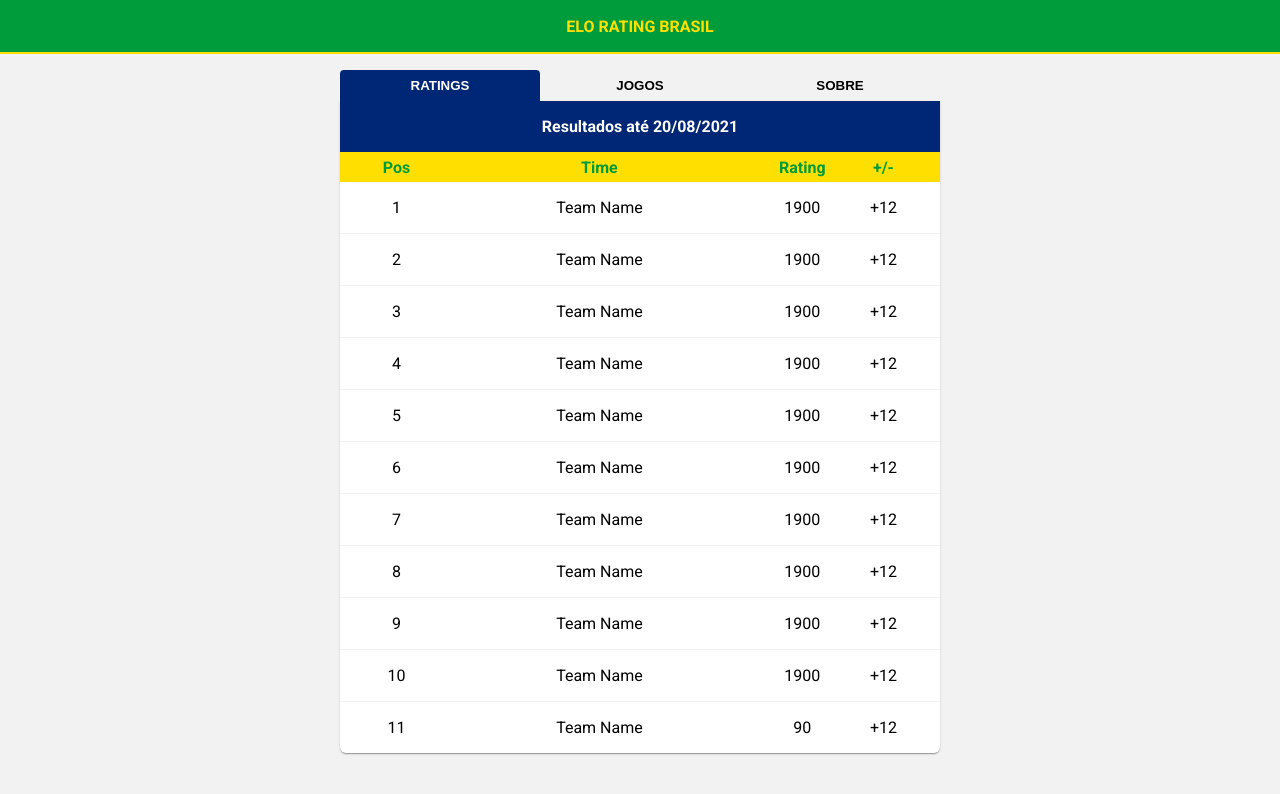
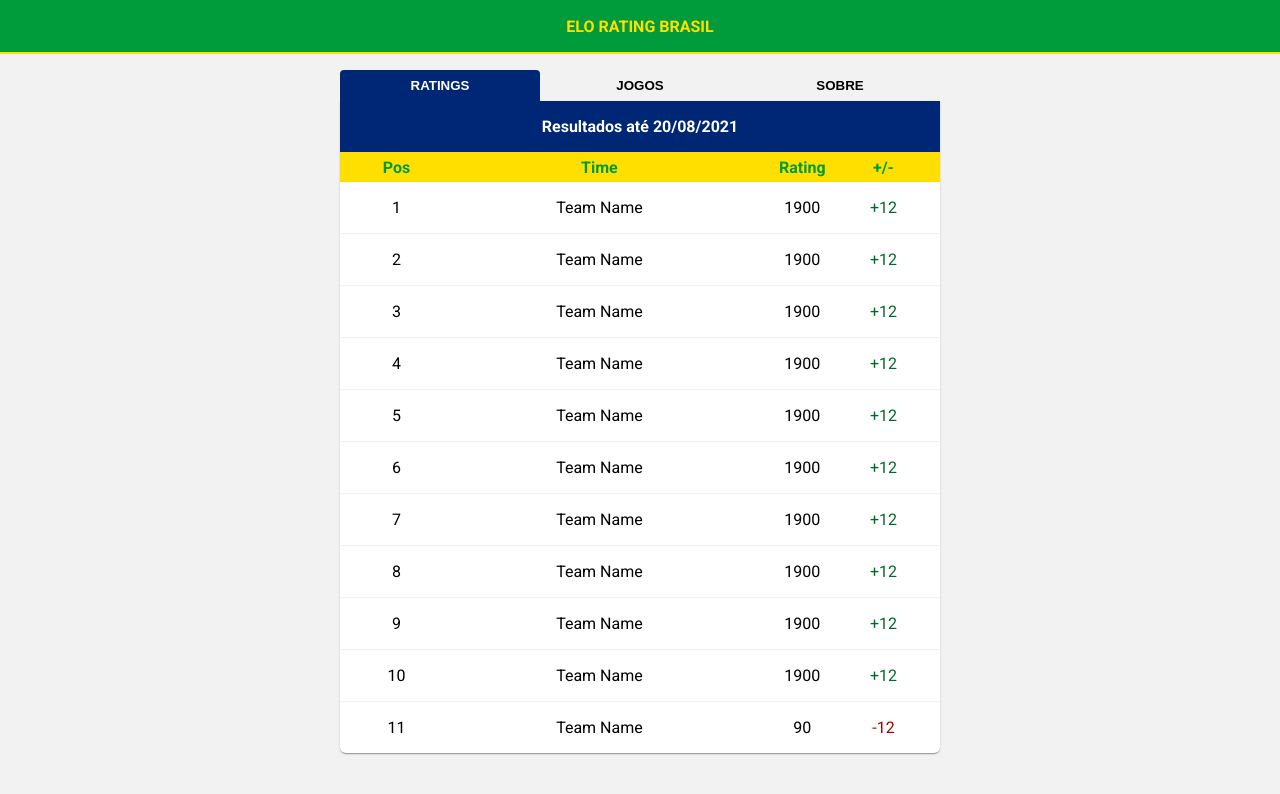
Before and after one commit to gaholanda/elo-rating-brasil, a Next.js app: page / in a window 1280 px wide. Shown: the top 794 px of the page. Built offline with nearby package versions, Linux system fonts and the light colour scheme.

Commit message:
style: add positive, negative colors

```diff
--- a/src/components/_ListTeams.tsx
+++ b/src/components/_ListTeams.tsx
@@ -19,7 +19,9 @@ export const ListTeams: React.FC = () => {
               <p className="list-teams--team-pos">{i + 1}</p>
               <p className="list-teams--team-name">Team Name</p>
               <p className="list-teams--team-rate">1900</p>
-              <p className="list-teams--team-diff">+12</p>
+              <p className="list-teams--team-diff list-teams--team-diff-positive">
+                +12
+              </p>
             </div>
             <div className="list-teams--separator"></div>
           </Fragment>
@@ -28,7 +30,9 @@ export const ListTeams: React.FC = () => {
           <p className="list-teams--team-pos">11</p>
           <p className="list-teams--team-name">Team Name</p>
           <p className="list-teams--team-rate">90</p>
-          <p className="list-teams--team-diff">+12</p>
+          <p className="list-teams--team-diff list-teams--team-diff-negative">
+            -12
+          </p>
         </div>
       </div>
     </div>
--- a/src/styles/_list_teams.scss
+++ b/src/styles/_list_teams.scss
@@ -66,6 +66,16 @@
     &-name {
       flex: 4;
     }
+
+    &-diff {
+      &-positive {
+        color: var(--positive-color);
+      }
+
+      &-negative {
+        color: var(--negative-color);
+      }
+    }
   }
 
   &--separator {
--- a/src/styles/app.scss
+++ b/src/styles/app.scss
@@ -8,6 +8,8 @@
   --button-active: #023db3;
   --button-default: #cccccc;
   --button-hover: #dbdbdb;
+  --positive-color: #016929;
+  --negative-color: #a70000;
 }
 
 * {
```
